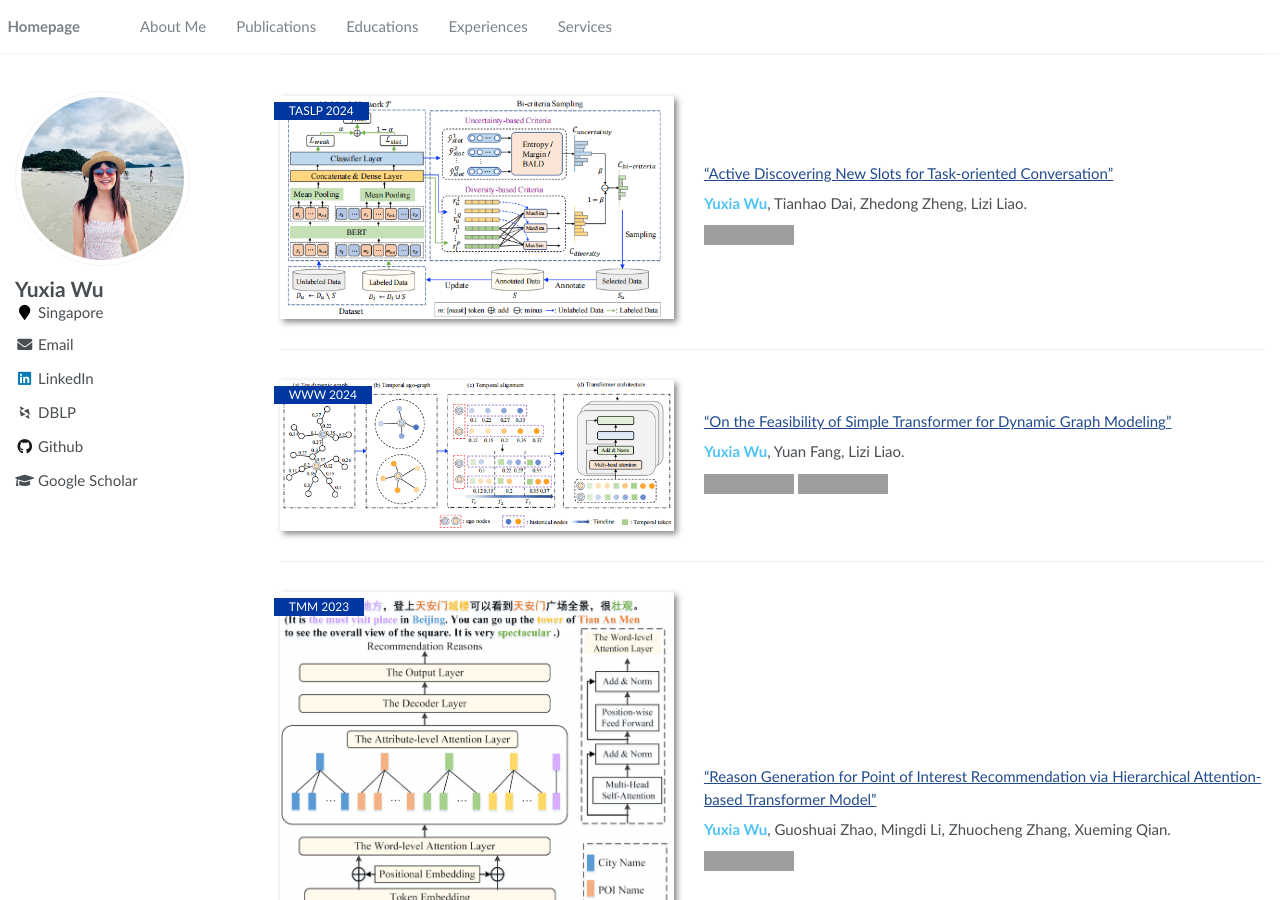
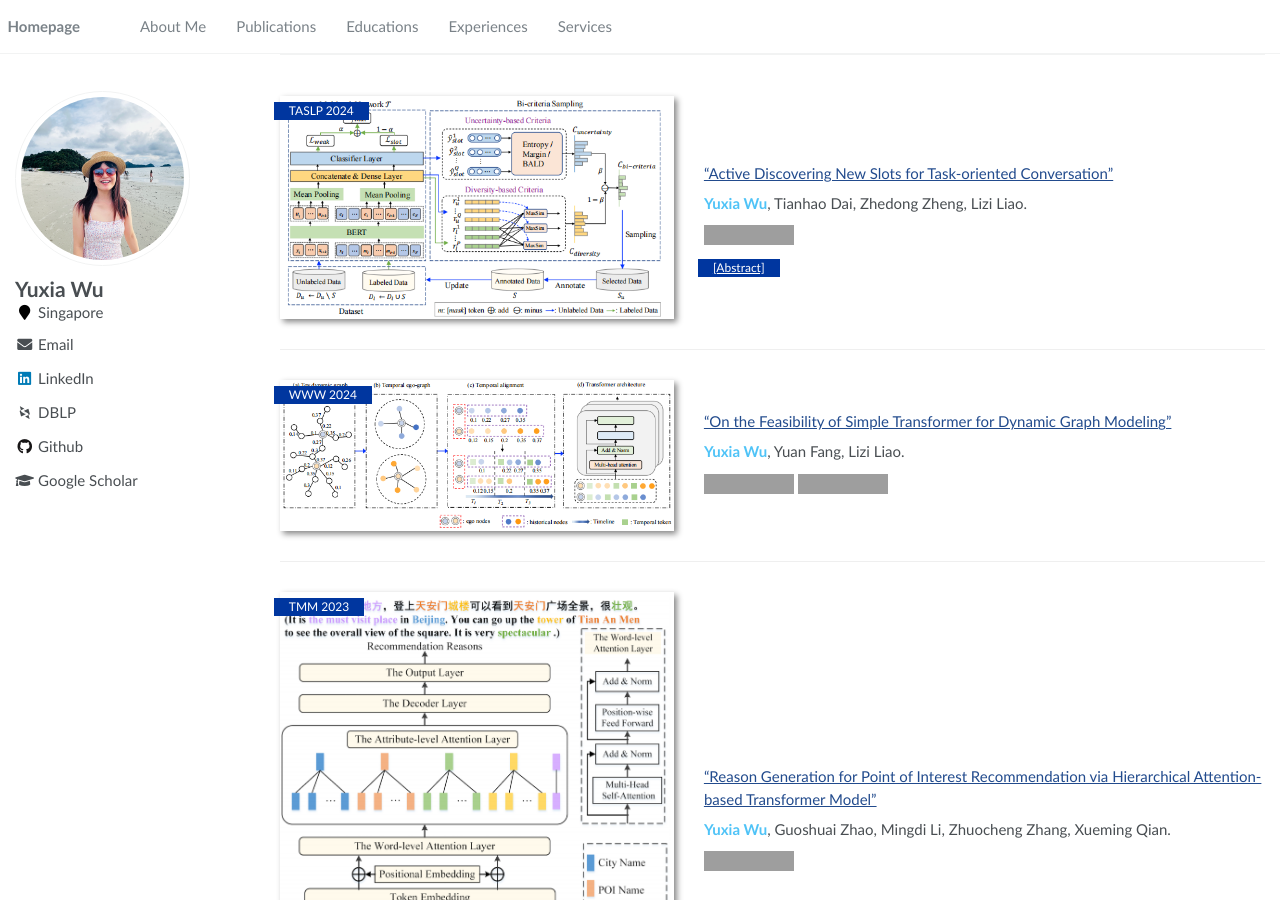
Before and after one commit to YuxiaWu/YuxiaWu.github.io, a Jekyll site: the page built from _pages/about.md, in a window 1280 px wide and 900 px high, scrolled down 304 px. Built offline with Jekyll 4.4.1, drawn with Linux system fonts in a browser that asks for light colours; some web fonts are replaced; grey boxes are pictures that could not be loaded.

Commit message:
Update about.md

```diff
--- a/_pages/about.md
+++ b/_pages/about.md
@@ -46,6 +46,11 @@
 <span style="color:#4FC3F7">**Yuxia Wu**</span>, Tianhao Dai, Zhedong Zheng, Lizi Liao.
 
 [![CODE](https://img.shields.io/badge/CODE-blue)](https://github.com/YuxiaWu/Bi-criteria) <strong><span class='show_paper_citations' data='bRgptuYAAAAJ:UebtZRa9Y70C'></span></strong>
+
+<a href="#" class="badge" onclick="toggleAbstract(event, 'abstract1')">[Abstract]</a>
+<p id="abstract1" class="abstract" style="display:none;">
+    This paper proposes a novel approach for actively discovering new slots in task-oriented conversations, enhancing the efficiency and accuracy of the dialogue systems...
+</p>
 
 </div>
 </div>
```
